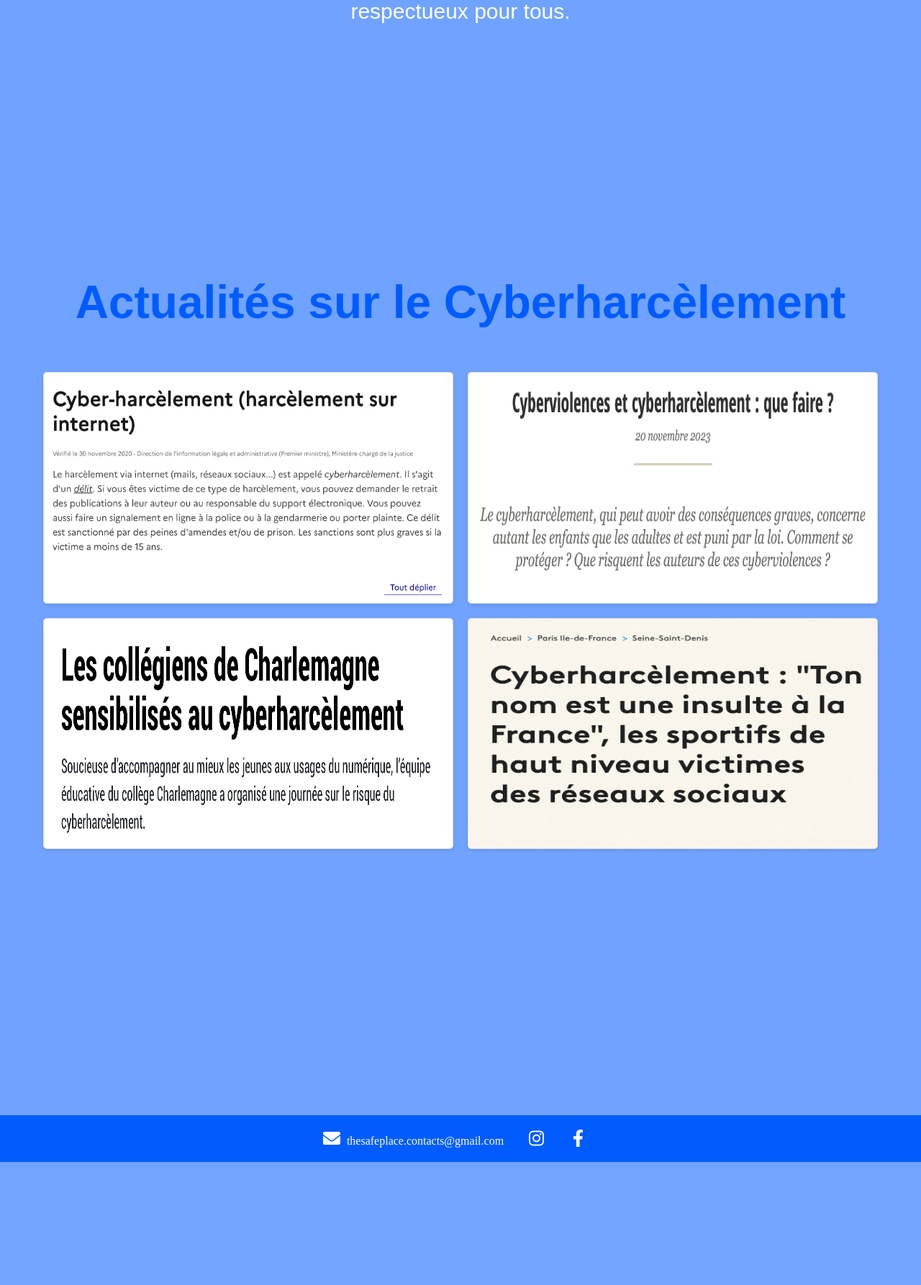
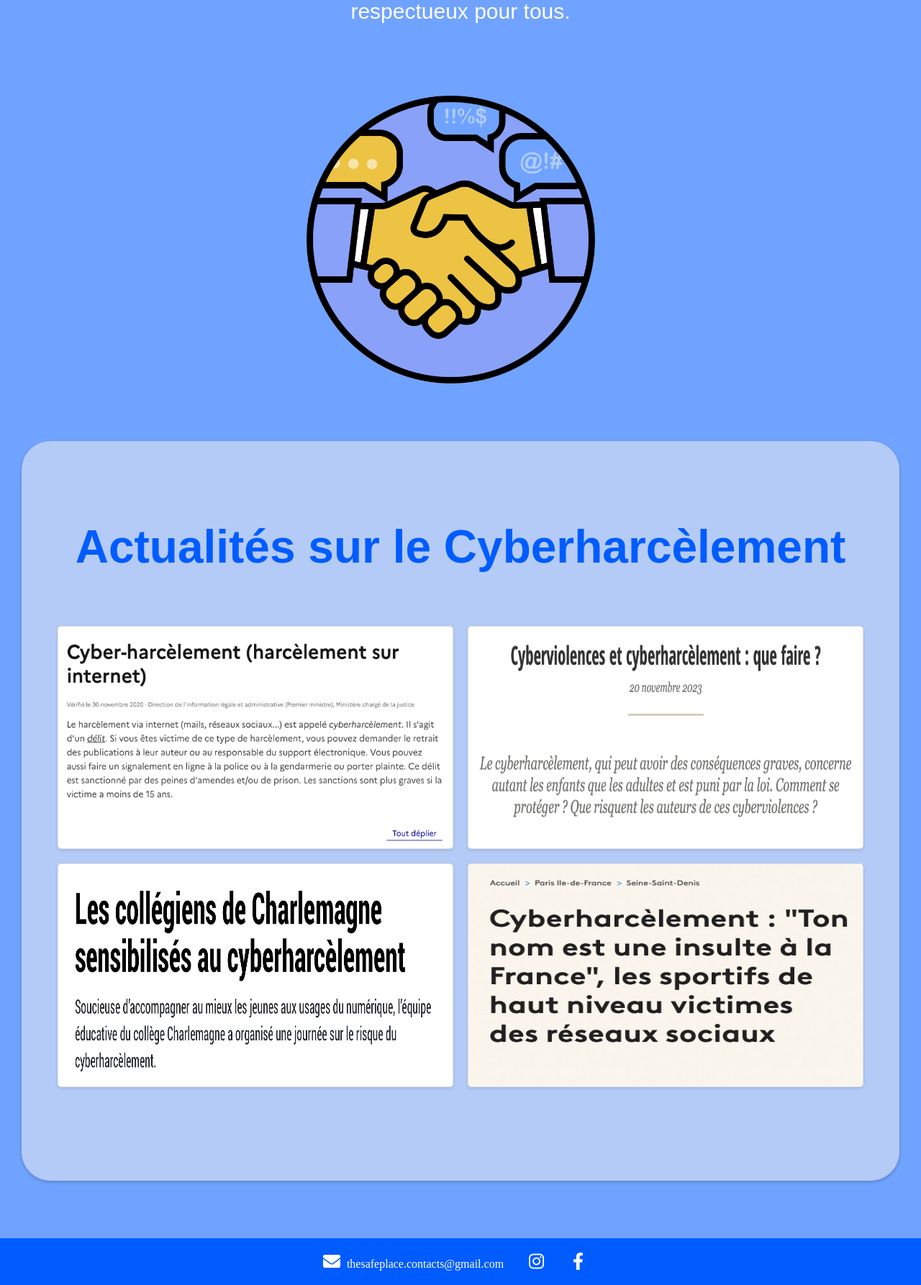
Before and after one commit to matheogonnet/the-safe-place, a PHP site: page /html/index.php in a window 1280 px wide. Shown: the part 637-2423 px from the top of the page at 72% size. Before the commit the page ends 2252 px from the top, so only its background shows below. Run offline with PHP 8.4, Linux system fonts and the light colour scheme; some web fonts are replaced.

Commit message:
feat: style with pictures

```diff
--- a/css/index.css
+++ b/css/index.css
@@ -69,19 +69,18 @@
 
 .news-section {
     max-width: 1200px;
-    margin: 350px auto;
+    margin: 100px auto;
     padding: 0 20px;
 }
 
 .news-section h2{
     text-align: center;
-    margin-top: 60px;
+    margin-top: 40px;
 }
 .news-title {
     font-size: 4rem; /* Taille de police significative pour le titre */
     text-align: center; /* Centre le titre */
     color: #005cff; /* Couleur sobre pour le texte */
-    margin-bottom: 20px; /* Espacement avant la grille d'articles */
     font-family: 'Comication', sans-serif;
 
 }
@@ -133,3 +132,22 @@
     font-size: 0.9rem;
     color: #666; /* Couleur de texte encore plus discrète */
 }
+
+
+.logo_section {
+
+    display: flex;
+    justify-content: center;
+    margin-top: 100px;
+
+}
+
+.info-bubble {
+    background-color: rgba(240, 240, 240, 0.53); /* Couleur de fond */
+    border-radius: 40px; /* Coins arrondis */
+    box-shadow: 0 2px 5px rgba(0, 0, 0, 0.2); /* Ombre portée pour un effet de profondeur */
+    padding: 10px; /* Espace interne autour du contenu */
+    margin: 80px auto 80px;
+    max-width: 1200px; /* Largeur maximale de la bulle */
+
+}
--- a/html/connexion.php
+++ b/html/connexion.php
@@ -68,7 +68,12 @@ if ($_SERVER["REQUEST_METHOD"] == "POST") {
     <link rel="stylesheet" href="../css/connexion.css">
 </head>
 <body>
+
 <div class="login-container">
+    <div class="logo">
+        <img src="../images/logo.png" alt="The Safe Place" style="height: 200px;">
+    </div>
+
     <a class="back-button" href="index.php"> ← Retour</a>
     <?php if ($loginError): ?>
     <p class="error"><?php echo $loginError; ?></p>
--- a/html/index.php
+++ b/html/index.php
@@ -46,7 +46,11 @@ session_start(); // Démarrer la session pour accéder aux variables de session
     <div class="welcome-text">
         <p>Bienvenue sur The Safe Place, votre refuge pour apprendre à combattre le cyberharcèlement. À travers notre MOOC interactif, explorez des cours captivants, participez à des quizz stimulants et avancez à votre rythme dans un parcours éducatif conçu pour élèves et parents. Ensemble, renforçons nos connaissances et nos compétences pour créer un environnement numérique sûr et respectueux pour tous.</p>
     </div>
+    <div class="logo_section">
+        <img src="../images/logo.png" alt="The Safe Place" style="height: 400px;">
+    </div>
 
+    <div class="info-bubble">
         <section class="news-section">
             <h2 class="news-title">Actualités sur le Cyberharcèlement</h2>
             <div class="article-grid">
@@ -64,6 +68,7 @@ session_start(); // Démarrer la session pour accéder aux variables de session
                 </a>
             </div>
         </section>
+    </div>
 </main>
 
 <footer>
```
Also changed, not shown: css/connexion.css (+7 -0 lines). Lines whose indentation alone changed are shown as unchanged.
